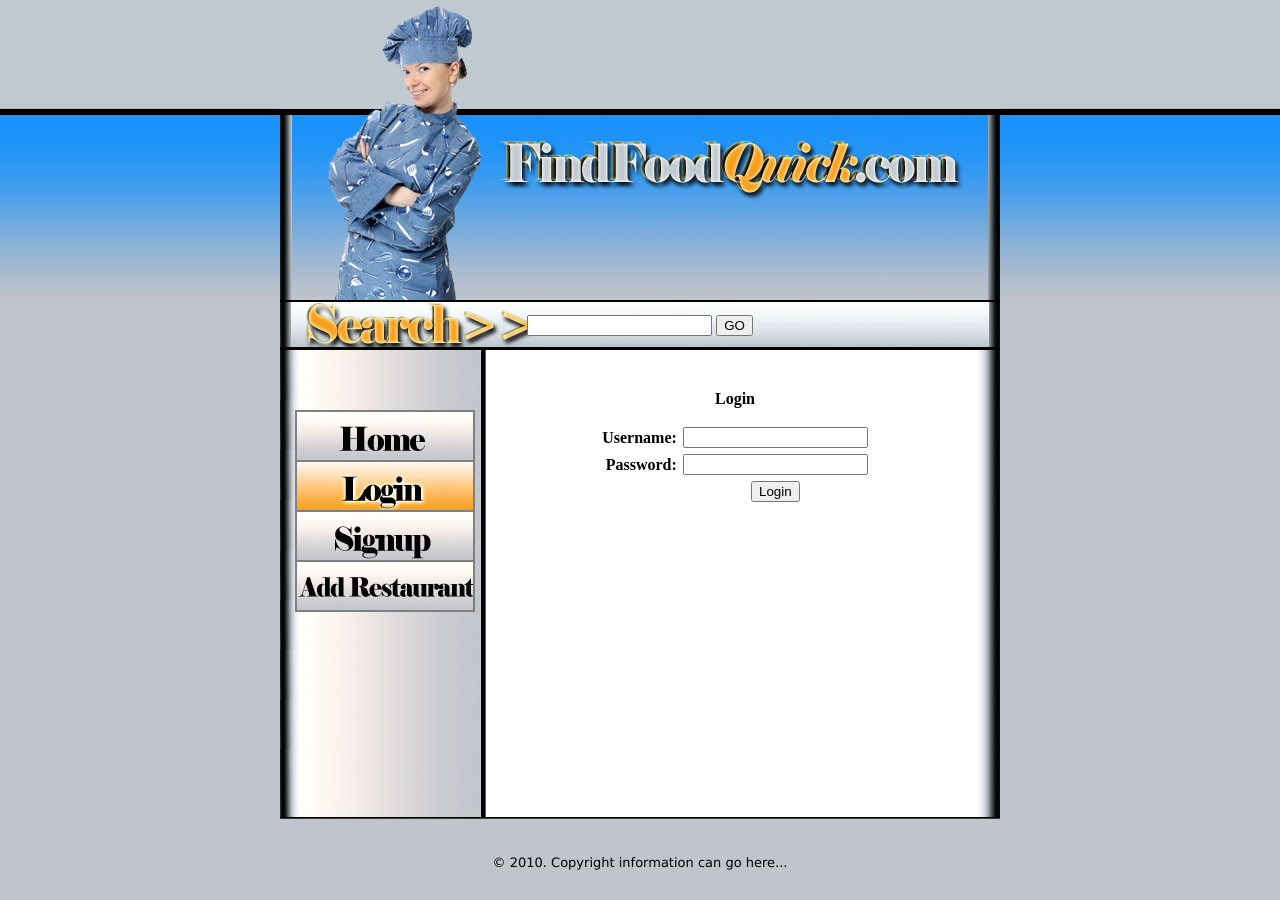
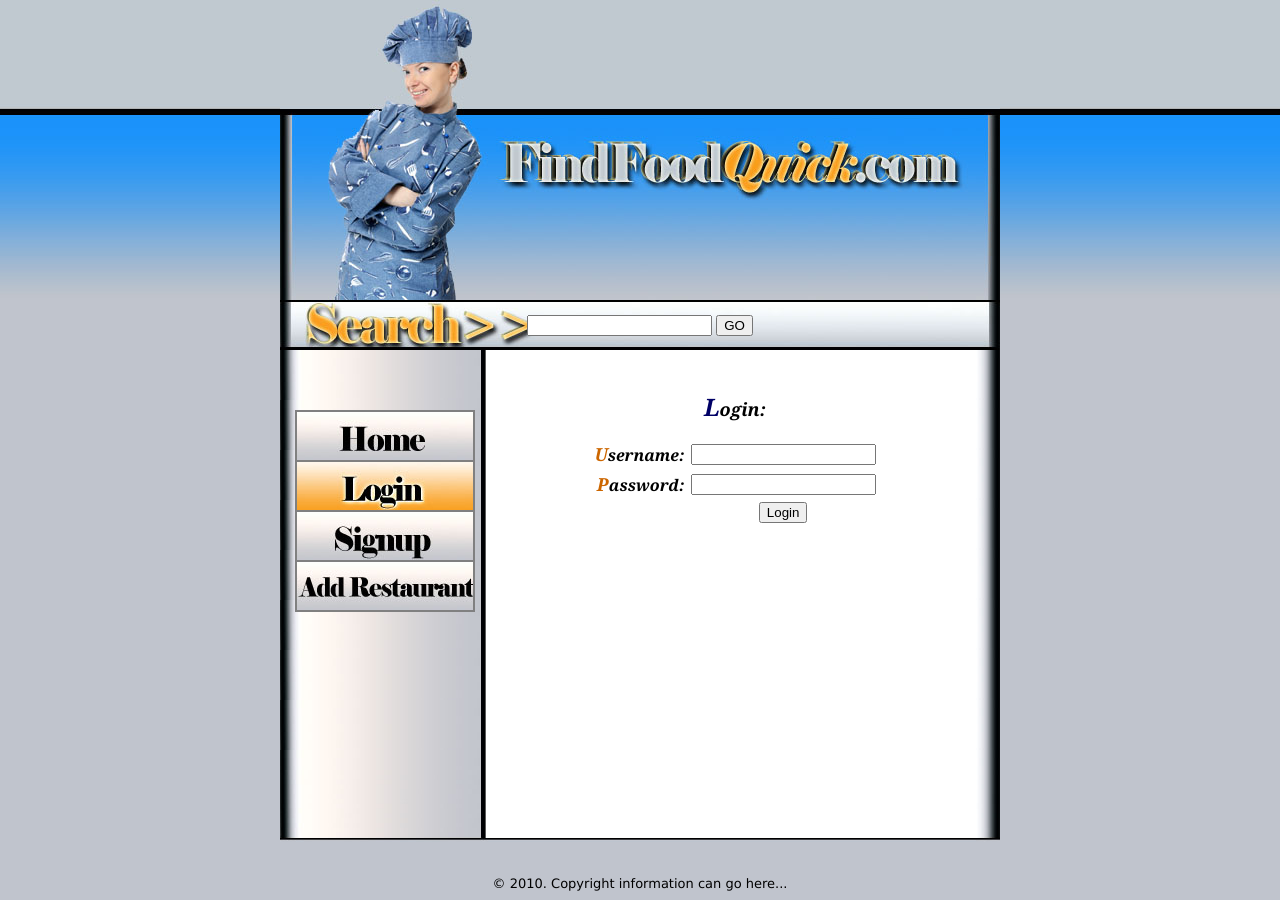
Before and after one commit to vroycroft/RestaurantRecommendationWebsite, a PHP site: page /login.php?login=yes in a window 1280 px wide. Shown: the top 900 px of the page. Before the commit the page ends 870 px from the top, so only its background shows below. Run offline with PHP 8.4, Linux system fonts and the light colour scheme; data that the repository does not hold is empty.

Commit message:
updated text

```diff
--- a/login.php
+++ b/login.php
@@ -11,12 +11,12 @@ if ($_GET['login'] == "yes") {
 ?>
 
 <center>
-<p><b>Login</b></p>
+<b><p><i><font size="5.5" face="Georgia" color="000066">L</font><font size="4.5" face="Georgia">ogin:</p></b></i></font>
 
 <form action="userProfile.php" method="post">
 <table border="0" cellpadding="3" cellspacing="0">
-<tr><td align="right"><b>Username: </b></td><td align="left"><input type="text" name="username" value=""></td</tr>
-<tr><td align="right"><b>Password: </b></td><td align="left"><input type="password" name="password" value=""></td</tr>
+<tr><td align="right"><b><i><font size="4.5" face="Georgia" color="CC6600">U</font><font size="3.5" face="Georgia">sername:</font></b></i></td><td align="left"><input type="text" name="username" value=""></td</tr>
+<tr><td align="right"><b><i><font size="4.5" face="Georgia" color="CC6600">P</font><font size="3.5" face="Georgia">assword:</font></b></i></td><td align="left"><input type="password" name="password" value=""></td</tr>
 <tr><td>&nbsp;</td><td align="center"><input type="submit" value="Login"></td></tr>
 </table>
 </form>
```
